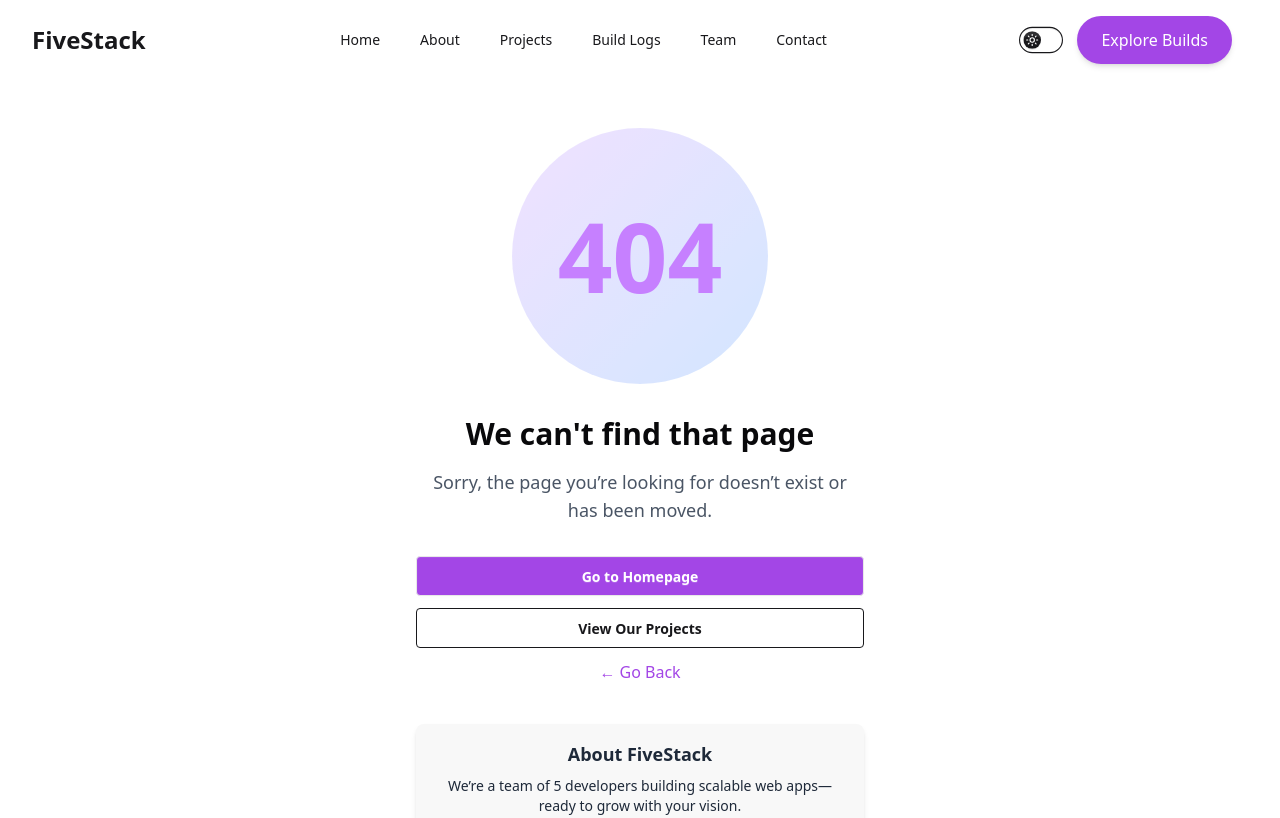
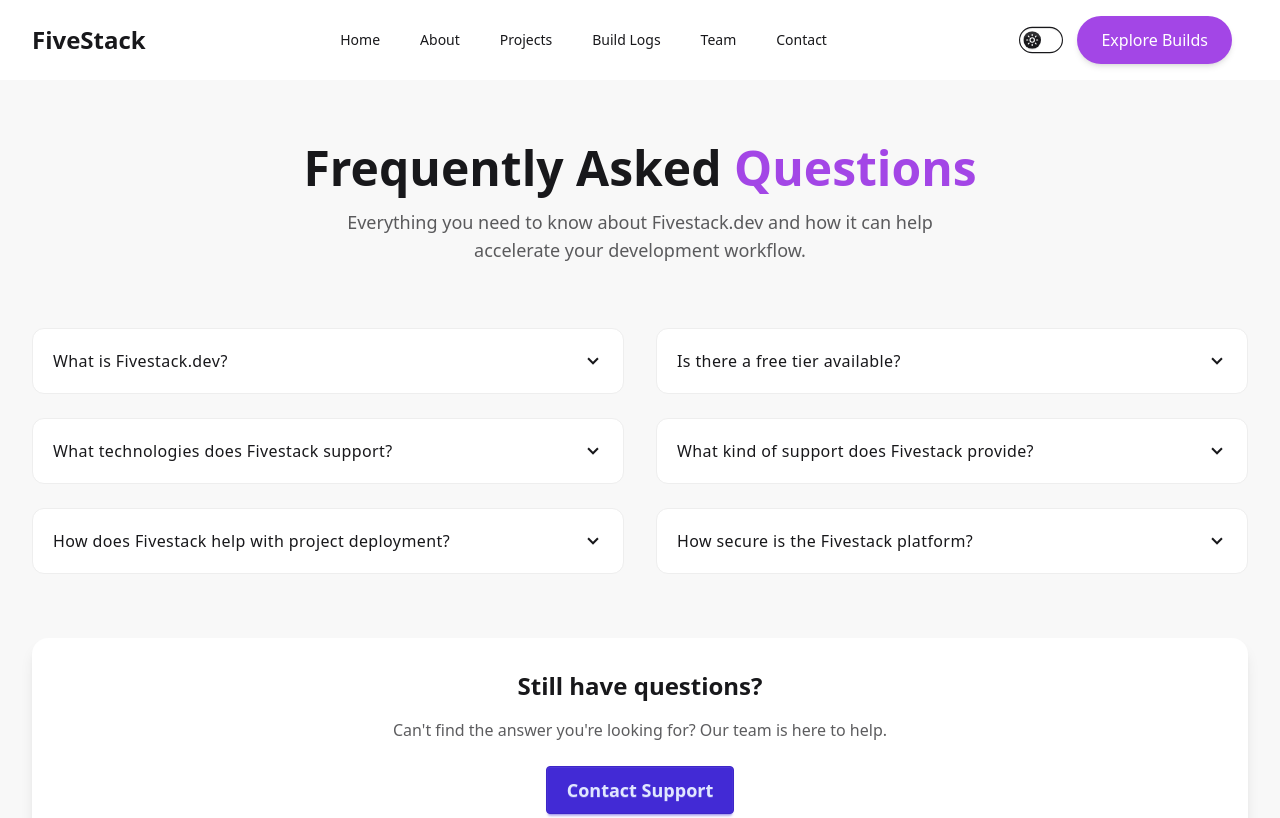
Before and after one commit to JOSEPH-Inalegwu/fivestackdev, a React (Vite) app: page /faq in a window 1280 px wide. Shown: the top 818 px of the page. Built offline with nearby package versions, Linux system fonts and the light colour scheme; what theme-change would draw is missing.

Commit message:
feat: add FAQ page with collapsible Q&A sections

```diff
--- /dev/null
+++ b/src/Components/UI/Collapse.jsx
@@ -0,0 +1,40 @@
+import React from "react";
+
+const Collapse = ({ isOpen, onClick, title, children }) => {
+  return (
+    <div
+      className="relative transition-all duration-300 border border-base-300 rounded-xl hover:shadow-lg bg-base-100"
+    >
+      {/* Toggle Button */}
+      <button
+        onClick={onClick}
+        className="w-full p-5 text-left cursor-pointer text-base-content"
+      >
+        <div className="flex items-center justify-between">
+          <span className="tracking-wide font-medium">{title}</span>
+          <svg
+            className={`w-5 h-5 transform transition-transform duration-500 ${
+              isOpen ? "-rotate-180" : ""
+            }`}
+            xmlns="http://www.w3.org/2000/svg"
+            viewBox="0 0 20 20"
+            fill="currentColor"
+          >
+            <path d="M9.293 12.95l.707.707L15.657 8l-1.414-1.414L10 10.828 5.757 6.586 4.343 8z" />
+          </svg>
+        </div>
+      </button>
+
+      {/* Content */}
+      <div
+        className={`overflow-hidden transition-all duration-500 ease-in-out ${
+          isOpen ? "max-h-96" : "max-h-0"
+        }`}
+      >
+        <div className="px-6 pb-4 text-base-content/70">{children}</div>
+      </div>
+    </div>
+  );
+};
+
+export default Collapse;
--- /dev/null
+++ b/src/Pages/FAQ/FAQ.jsx
@@ -0,0 +1,107 @@
+import React, { useState } from "react";
+import Collapse from "../../Components/UI/Collapse";
+
+const FAQ = () => {
+  const [openTab, setOpenTab] = useState(0);
+
+  const toggleTab = (idx) => {
+    setOpenTab(openTab === idx ? 0 : idx);
+  };
+
+  const faqData = [
+    {
+      id: 1,
+      question: "What is Fivestack.dev?",
+      answer:
+        "Fivestack.dev is a comprehensive development platform that provides tools, resources, and services to help developers build, deploy, and scale modern web applications efficiently.",
+    },
+    {
+      id: 2,
+      question: "What technologies does Fivestack support?",
+      answer:
+        "Fivestack supports a wide range of modern technologies including React, Next.js, Vue, Node.js, Python, and various cloud deployment platforms to meet your development needs.",
+    },
+    {
+      id: 3,
+      question: "How does Fivestack help with project deployment?",
+      answer:
+        "Fivestack provides seamless deployment solutions with automated CI/CD pipelines, cloud integration, and monitoring tools to ensure your applications are deployed reliably and efficiently.",
+    },
+    {
+      id: 4,
+      question: "Is there a free tier available?",
+      answer:
+        "Yes, Fivestack offers a generous free tier that includes essential development tools and limited resources, perfect for getting started and small projects.",
+    },
+    {
+      id: 5,
+      question: "What kind of support does Fivestack provide?",
+      answer:
+        "We offer comprehensive support including detailed documentation, community forums, video tutorials, and premium support options for enterprise customers.",
+    },
+    {
+      id: 6,
+      question: "How secure is the Fivestack platform?",
+      answer:
+        "Security is our top priority. Fivestack implements enterprise-grade security measures including encryption, secure authentication, regular security audits, and compliance with industry standards.",
+    },
+  ];
+
+  return (
+    <div className="min-h-screen bg-base-200 text-base-content transition-colors duration-300">
+      <div className="max-w-7xl px-4 sm:px-6 md:px-8 py-16 mx-auto">
+        {/* Header Section */}
+        <div className="text-center mb-16">
+          <h1 className="text-4xl md:text-5xl font-bold mb-4">
+            Frequently Asked <span className="text-[#A346E6]">Questions</span>
+          </h1>
+          <p className="text-lg opacity-70 max-w-2xl mx-auto">
+            Everything you need to know about Fivestack.dev and how it can help accelerate your development workflow.
+          </p>
+        </div>
+
+        {/* FAQ Grid */}
+        <div className="grid gap-6 md:gap-8 md:grid-cols-2">
+          {/* Left Column */}
+          <div className="space-y-6">
+            {faqData.slice(0, 3).map((item) => (
+              <Collapse
+                key={item.id}
+                isOpen={openTab === item.id}
+                onClick={() => toggleTab(item.id)}
+                title={item.question}
+              >
+                {item.answer}
+              </Collapse>
+            ))}
+          </div>
+
+          {/* Right Column */}
+          <div className="space-y-6">
+            {faqData.slice(3).map((item) => (
+              <Collapse
+                key={item.id}
+                isOpen={openTab === item.id}
+                onClick={() => toggleTab(item.id)}
+                title={item.question}
+              >
+                {item.answer}
+              </Collapse>
+            ))}
+          </div>
+        </div>
+
+        {/* Contact Section */}
+        <div className="text-center mt-16 p-8 bg-base-100 rounded-2xl shadow-lg transition-colors duration-300">
+          <h3 className="text-2xl font-bold mb-4">Still have questions?</h3>
+          <p className="opacity-70 mb-6">
+            Can't find the answer you're looking for? Our team is here to help.
+          </p>
+          <button className="btn btn-primary btn-lg">Contact Support</button>
+        </div>
+      </div>
+    </div>
+  );
+};
+
+export default FAQ;
--- a/src/main.jsx
+++ b/src/main.jsx
@@ -8,6 +8,7 @@ import './index.css'
 import Layout from './Layout'
 import Home from './Pages/Home/Home'
 import About from './Pages/About/About'
+import FAQ from './Pages/FAQ/FAQ'
 import NotFound from './Pages/NotFound/NotFound'
 
 // Initialize theme-change on first load
@@ -20,6 +21,7 @@ createRoot(document.getElementById('root')).render(
         <Route path='/' element={<Layout />}>
           <Route index element={<Home />} />
           <Route path='about' element={<About />} />
+          <Route path='faq' element={<FAQ />} />
           {/* Add more routes here */}
           <Route path='*' element={<NotFound />} />
         </Route>
```
